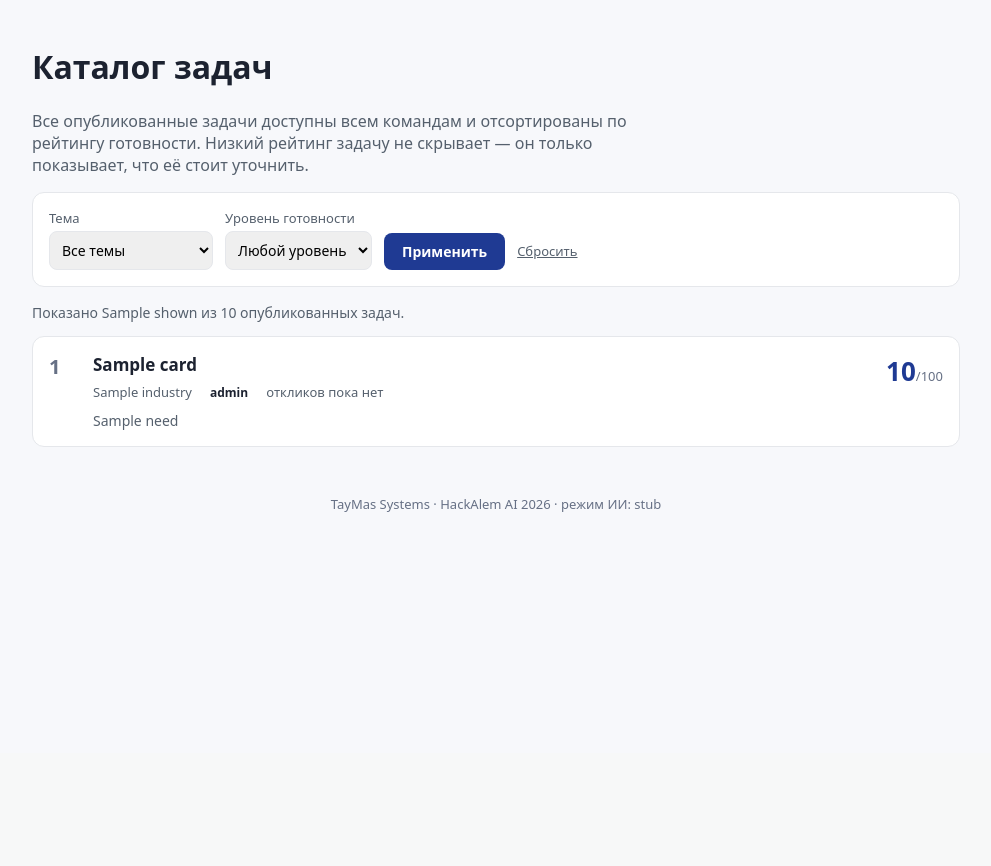
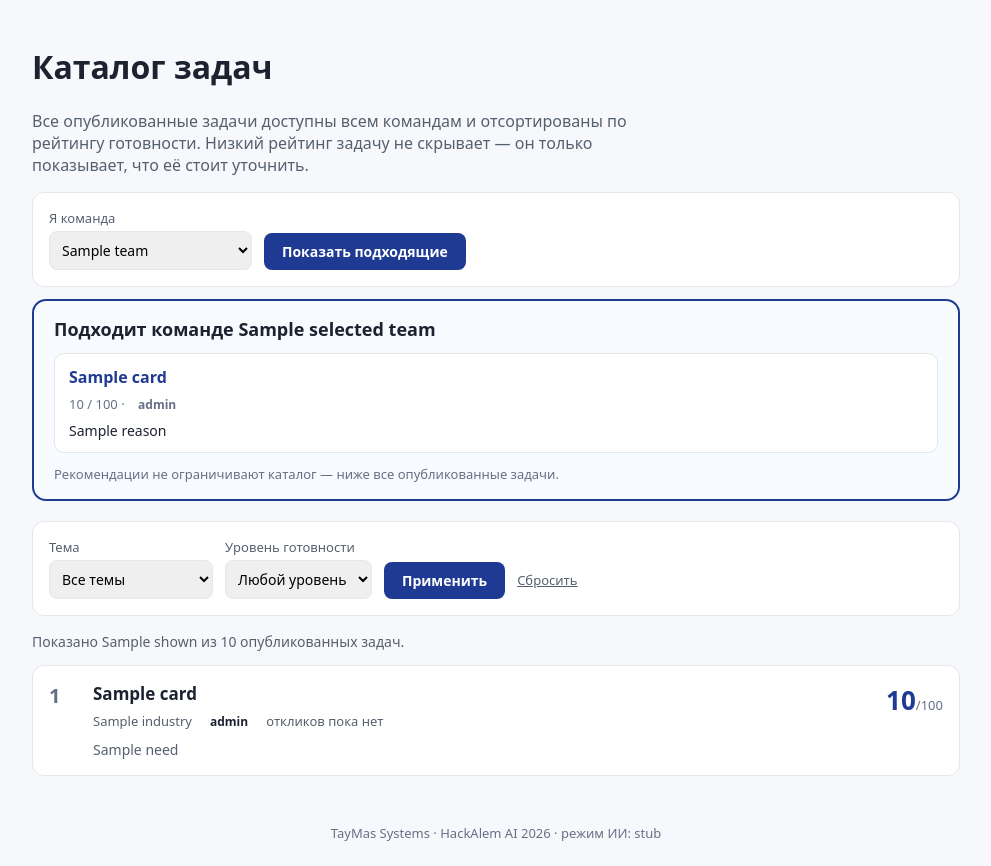
Before and after one commit to BAITC-Hacks/hack-4a84a5e5-taymas-systems, a FastAPI app: template app/templates/catalog.html in a window 1280 px wide. Shown: the part 47-913 px from the top of the page, without its empty margins (144-1135 px from the left). Before the commit the page ends 559 px from the top, so only its background shows below. Run offline with FastAPI, Linux system fonts and the light colour scheme; the template is opened without the code that fills it: most values are stand-ins (such as "Sample title", 1, 10 or a date in 2020).

Commit message:
[HAC-52] Каталог: блок «Подходит команде» — веб-часть рекомендаций
Выбор команды GET-параметром team над каталогом; блок рекомендаций с объяснением
«почему» из recommend_tasks (HAC-26). Каталог ниже не сужается, неизвестная
команда игнорируется, выбор команды и фильтры не сбрасывают друг друга.
Вливать только после app/recommend.py в main — модуль импортируется.

Co-Authored-By: Claude Opus 5.5 <noreply@anthropic.com>

```diff
--- a/app/static/catalog.css
+++ b/app/static/catalog.css
@@ -90,3 +90,14 @@
 @media (max-width: 640px) {
   .task-head, .proposal-form .row { flex-direction: column; grid-template-columns: 1fr; }
 }
+
+/* Рекомендации команде (HAC-52) */
+.team-picker { margin-bottom: 12px; }
+.recommendations { background: #f7faff; border: 2px solid var(--accent); border-radius: 14px; padding: 16px 20px; margin-bottom: 20px; }
+.recommendations h2 { margin: 0 0 12px; font-size: 18px; }
+.rec-list { list-style: none; padding: 0; margin: 0; display: grid; grid-template-columns: repeat(auto-fit, minmax(220px, 1fr)); gap: 12px; }
+.rec-card { background: #fff; border: 1px solid var(--line); border-radius: 10px; padding: 12px 14px; display: grid; gap: 6px; }
+.rec-title { font-weight: 700; color: var(--accent); text-decoration: none; }
+.rec-score { font-size: 13px; color: var(--muted); }
+.rec-reason { margin: 0; font-size: 14px; }
+.rec-note { margin: 12px 0 0; font-size: 13px; color: var(--muted); }
--- a/app/templates/catalog.html
+++ b/app/templates/catalog.html
@@ -7,7 +7,43 @@
 <p class="lead">Все опубликованные задачи доступны всем командам и отсортированы по рейтингу готовности.
 Низкий рейтинг задачу не скрывает — он только показывает, что её стоит уточнить.</p>
 
+<form class="filters team-picker" method="get" action="/catalog">
+  <label>
+    Я команда
+    <select name="team">
+      <option value="">— выберите команду —</option>
+      {% for t in teams %}
+      <option value="{{ t.id }}" {% if selected_team and t.id == selected_team.id %}selected{% endif %}>{{ t.name }}</option>
+      {% endfor %}
+    </select>
+  </label>
+  {% if industry %}<input type="hidden" name="industry" value="{{ industry }}">{% endif %}
+  {% if level %}<input type="hidden" name="level" value="{{ level }}">{% endif %}
+  <button type="submit">Показать подходящие</button>
+</form>
+
+{% if selected_team %}
+<section class="recommendations">
+  <h2>Подходит команде {{ selected_team.name }}</h2>
+  {% if recommendations %}
+  <ol class="rec-list">
+    {% for card, reason in recommendations %}
+    <li class="rec-card level-{{ card.level }}">
+      <a class="rec-title" href="/tasks/{{ card.id }}">{{ card.title }}</a>
+      <span class="rec-score">{{ card.score }} / 100 · <span class="badge badge-{{ card.level }}">{{ card.level_label }}</span></span>
+      <p class="rec-reason">{{ reason }}</p>
+    </li>
+    {% endfor %}
+  </ol>
+  <p class="rec-note">Рекомендации не ограничивают каталог — ниже все опубликованные задачи.</p>
+  {% else %}
+  <p class="rec-note">Для этой команды пока нет подходящих задач. Весь каталог ниже.</p>
+  {% endif %}
+</section>
+{% endif %}
+
 <form class="filters" method="get" action="/catalog">
+  {% if selected_team %}<input type="hidden" name="team" value="{{ selected_team.id }}">{% endif %}
   <label>
     Тема
     <select name="industry">
--- a/app/web_catalog.py
+++ b/app/web_catalog.py
@@ -5,7 +5,7 @@
 Подключается одной строкой в `app/main.py`.
 
 Маршруты — по таблице «Маршруты веба» в BRIEF.md:
-    GET  /catalog?industry=&level=      каталог, сортировка по рейтингу, фильтры
+    GET  /catalog?industry=&level=&team=  каталог, сортировка по рейтингу, фильтры, рекомендации команде
     GET  /tasks/{card_id}               карточка, расшифровка рейтинга, отклики
     POST /tasks/{card_id}/proposals     отклик команды
     POST /proposals/{proposal_id}/decision  ручное решение бизнеса
@@ -32,6 +32,7 @@ from app.models import (
     new_id,
 )
 from app.rating import compute_rating
+from app.recommend import recommend_tasks
 from app.store import get_store
 
 BASE_DIR = Path(__file__).parent
@@ -79,12 +80,17 @@ def _clean_choice(value: str | None, allowed) -> str:
 
 
 @router.get("/catalog", response_class=HTMLResponse)
-def catalog(request: Request, industry: str = "", level: str = ""):
+def catalog(request: Request, industry: str = "", level: str = "", team: str = ""):
     store = get_store()
     industry = _clean_choice(industry, INDUSTRIES)
     level = _clean_choice(level, LEVEL_LABELS)
     shown = store.list_cards(industry=industry or None, level=level or None)
-    total = len(store.list_cards())
+    published = store.list_cards()
+    total = len(published)
+    # Рекомендации — отдельный блок над каталогом (кейс: «не ограничивает общий каталог»):
+    # считаются по всем опубликованным задачам и ничего не убирают из списка ниже.
+    selected_team = store.get_team(team.strip()) if team.strip() else None
+    recommendations = recommend_tasks(selected_team, published) if selected_team else []
     # Одним проходом по всем откликам, а не по запросу на карточку в шаблоне.
     proposal_counts: dict[str, int] = {}
     for proposal in store.proposals.values():
@@ -99,6 +105,9 @@ def catalog(request: Request, industry: str = "", level: str = ""):
             "proposal_counts": proposal_counts,
             "industry": industry,
             "level": level,
+            "teams": store.list_teams(),
+            "selected_team": selected_team,
+            "recommendations": recommendations,
             "ai_mode": ai.ai_mode(),
         },
     )
```
Also changed, not shown: tests/test_web.py (+36 -0 lines).
